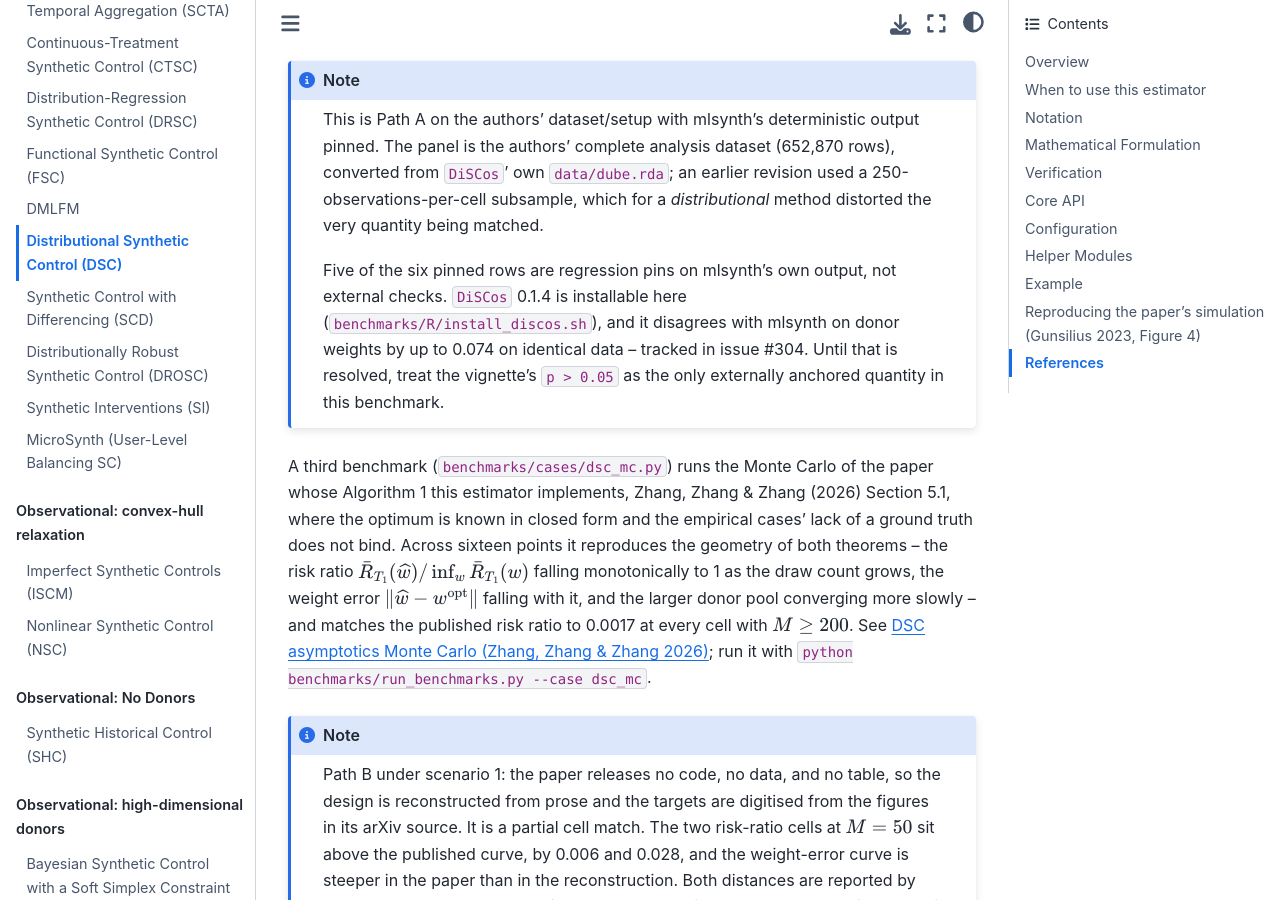
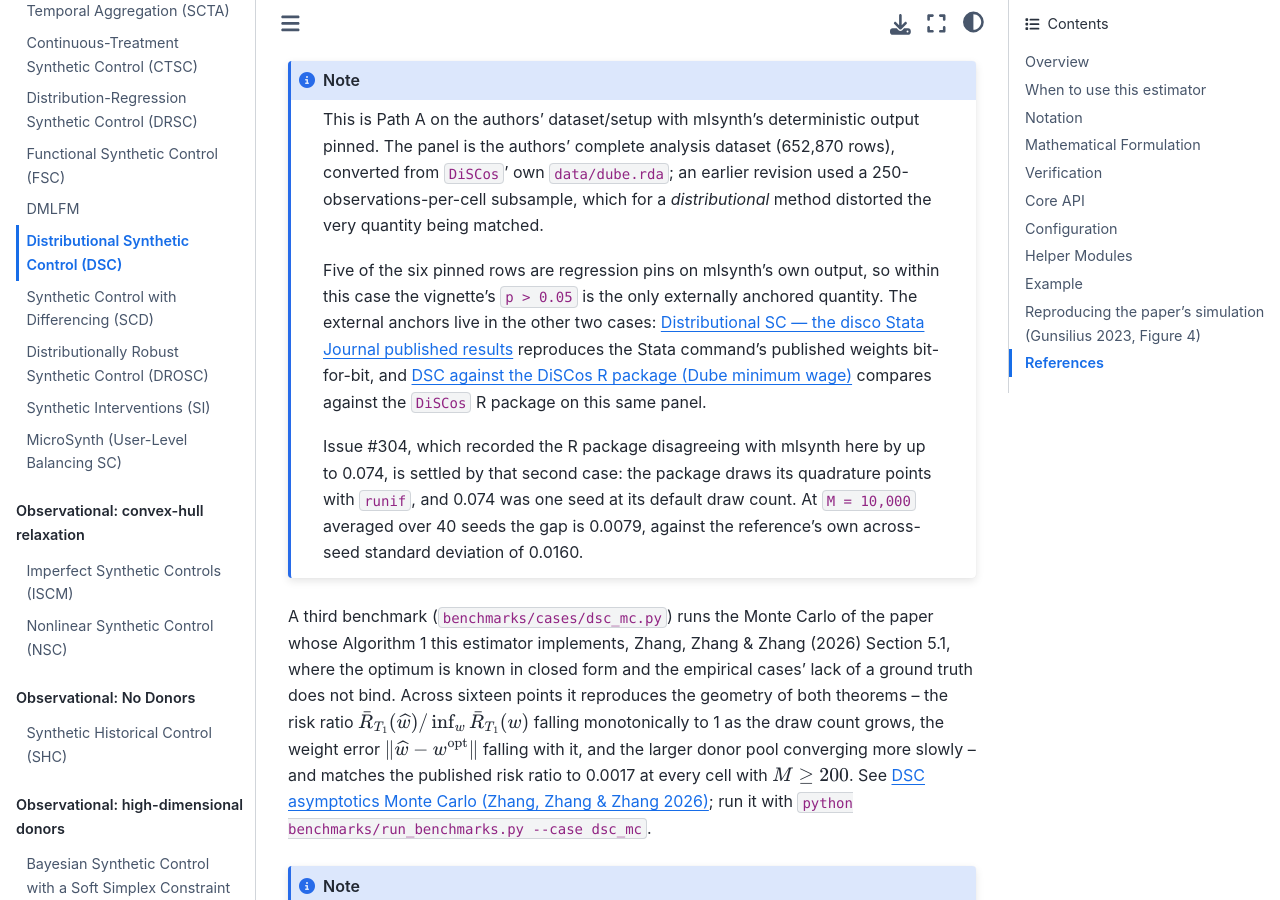
Before and after one commit to jgreathouse9/mlsynth, a Sphinx documentation site: the page built from docs/dsc.rst, in a window 1280 px wide and 900 px high, scrolled down 8616 px. Built offline with Sphinx 7.4.7 and the Sphinx Book theme 1.1.4, drawn with Linux system fonts in a browser that asks for light colours.

Commit message:
Re-scope issue #304 in dsc_dube, now that the cross-validation exists
dsc_dube's docstring said its rows were "not yet cross-validated: pinning
agreement before the disagreement is understood would pin the wrong thing",
citing the 0.074 gap against the DiSCos R package as the open question. The DSC
page carried the same framing, telling readers to treat the vignette's p > 0.05
as the only externally anchored quantity until #304 resolved.

It has resolved. The 0.074 was one seed at the package's default draw count:
DiSCo_weights_reg draws its quadrature points with runif, so a single run's
weights are a Monte Carlo estimate. At M = 10,000 averaged over 40 seeds the gap
is 0.0079, half the reference's own across-seed standard deviation, which
dsc_disco_xval now pins.

The rows here are left as they are, and the docstring says why: they are pinned
at DSC's default settings on the vignette's setup, which is what makes them a
regression guard on the configuration users actually get. dsc_disco_xval runs at
a draw count chosen to resolve a stochastic reference, which is a different
question and now has its own case. The correction is to the claim that no
external anchor exists, not to the pins.

Also moves the dsc_disco_xval row in the benchmarks catalogue out of the Path A
table, where #380 put it, and into the cross-validation table where it belongs.

Co-Authored-By: Claude Opus 5 <noreply@anthropic.com>
Claude-Session: https://claude.ai/code/session_01KgS4wcBaq6quoZavEPNsjW

```diff
--- a/docs/benchmarks.rst
+++ b/docs/benchmarks.rst
@@ -57,8 +57,6 @@ Path A — empirical replications
      - CWZ 2025 Table 5 carbon-tax debiased t-test
    * - ``dsc_dube``
      - DSC distributional SC on Dube minimum-wage (Gunsilius/DiSCo vignette)
-   * - ``dsc_disco_xval``
-     - DSC against the authors' ``DiSCos`` R package on the Dube panel, in both feasible sets. The reference draws its quadrature points with ``runif``, so a single run is not a target; this scores mlsynth against the mean of 40 seeds at M = 10,000 and reads the across-seed spread as the yardstick. Max donor-weight gap 0.0079 (simplex) and 0.0103 (sum-to-one) against reference seed standard deviations of 0.0160 and 0.0300 -- closer to the reference's centre than the reference is to itself, which settles issue #304
    * - ``fsc_okano``
      - Okano-Kurisu (2026) functional SC, all three applications from the authors' data: pre-treatment fits for the plain and ridge-augmented estimator in each (fertility curves 0.1259/0.0687, age-at-death distributions 0.2092/0.0634, trade covariance matrices 39.3429/20.0639) plus every weight of Tables 1-3, reproduced exactly by a port of the authors' R code
    * - ``fsc_estimator``
@@ -284,6 +282,8 @@ Cross-validation against reference implementations
      - Validates
    * - ``ascm_kansas``
      - vs augsynth: Kansas ridge-ASCM ladder (SCM/ridge/covariate/residualized)
+   * - ``dsc_disco_xval``
+     - DSC against the authors' ``DiSCos`` R package on the Dube panel, in both feasible sets. The reference draws its quadrature points with ``runif``, so a single run is not a target; this scores mlsynth against the mean of 40 seeds at M = 10,000 and reads the across-seed spread as the yardstick. Max donor-weight gap 0.0079 (simplex) and 0.0103 (sum-to-one) against reference seed standard deviations of 0.0160 and 0.0300 -- closer to the reference's centre than the reference is to itself, which settles issue #304
    * - ``disco_tenure``
      - vs the ``disco`` Stata Journal published results: the tenure example's top-5 donor weights (to 5e-5) and its quantile-effects table (to 5e-4), plus the M-converged readings so the published m(100) values are not mistaken for the estimand
    * - ``ascm_jackknife_plus``
--- a/docs/dsc.rst
+++ b/docs/dsc.rst
@@ -439,12 +439,18 @@ run it with ``python benchmarks/run_benchmarks.py dsc_dube``.
    used a 250-observations-per-cell subsample, which for a *distributional*
    method distorted the very quantity being matched.
 
-   Five of the six pinned rows are regression pins on mlsynth's own output, not
-   external checks. ``DiSCos`` 0.1.4 is installable here
-   (``benchmarks/R/install_discos.sh``), and it disagrees with mlsynth on donor
-   weights by up to 0.074 on identical data -- tracked in issue #304. Until that
-   is resolved, treat the vignette's ``p > 0.05`` as the only externally
-   anchored quantity in this benchmark.
+   Five of the six pinned rows are regression pins on mlsynth's own output, so
+   within this case the vignette's ``p > 0.05`` is the only externally anchored
+   quantity. The external anchors live in the other two cases:
+   :doc:`replications/disco_tenure` reproduces the Stata command's published
+   weights bit-for-bit, and :doc:`replications/dsc_disco_xval` compares against
+   the ``DiSCos`` R package on this same panel.
+
+   Issue #304, which recorded the R package disagreeing with mlsynth here by up
+   to 0.074, is settled by that second case: the package draws its quadrature
+   points with ``runif``, and 0.074 was one seed at its default draw count. At
+   ``M = 10,000`` averaged over 40 seeds the gap is 0.0079, against the
+   reference's own across-seed standard deviation of 0.0160.
 
 A third benchmark (``benchmarks/cases/dsc_mc.py``) runs the Monte Carlo of the
 paper whose Algorithm 1 this estimator implements, Zhang, Zhang & Zhang (2026)
```
Also changed, not shown: 1 other file.
